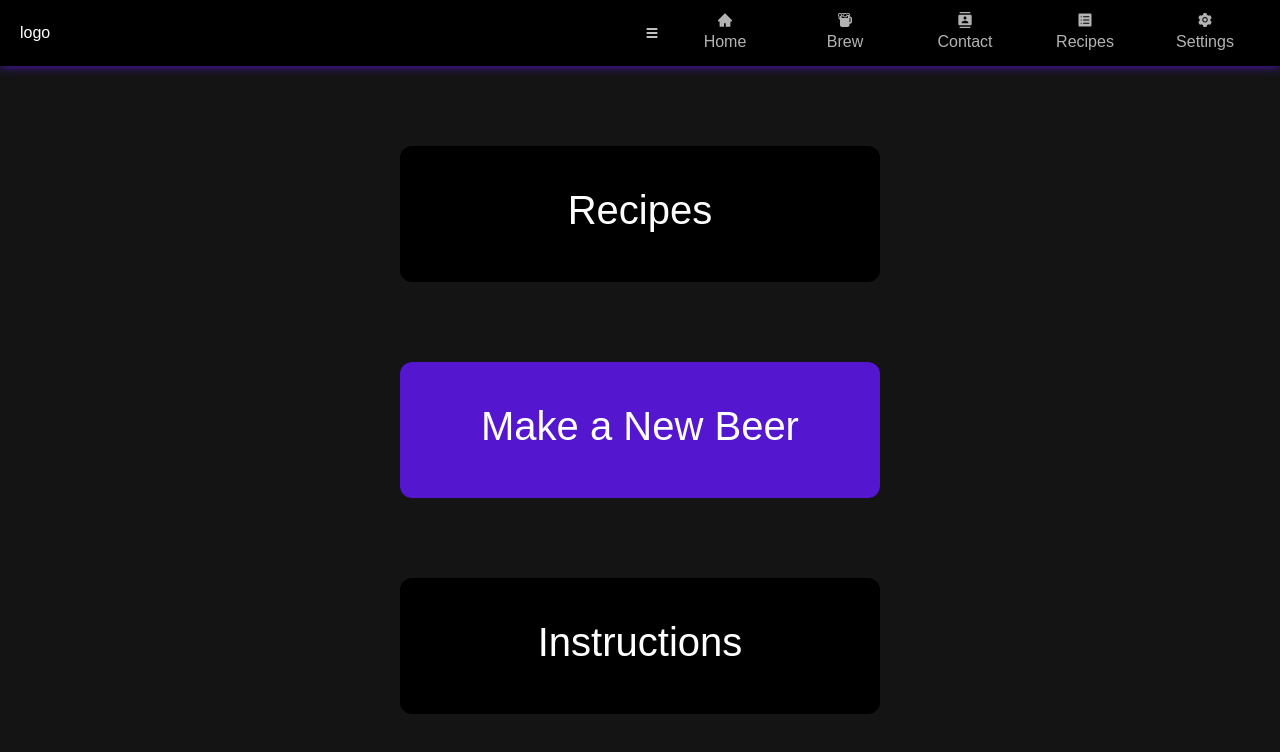
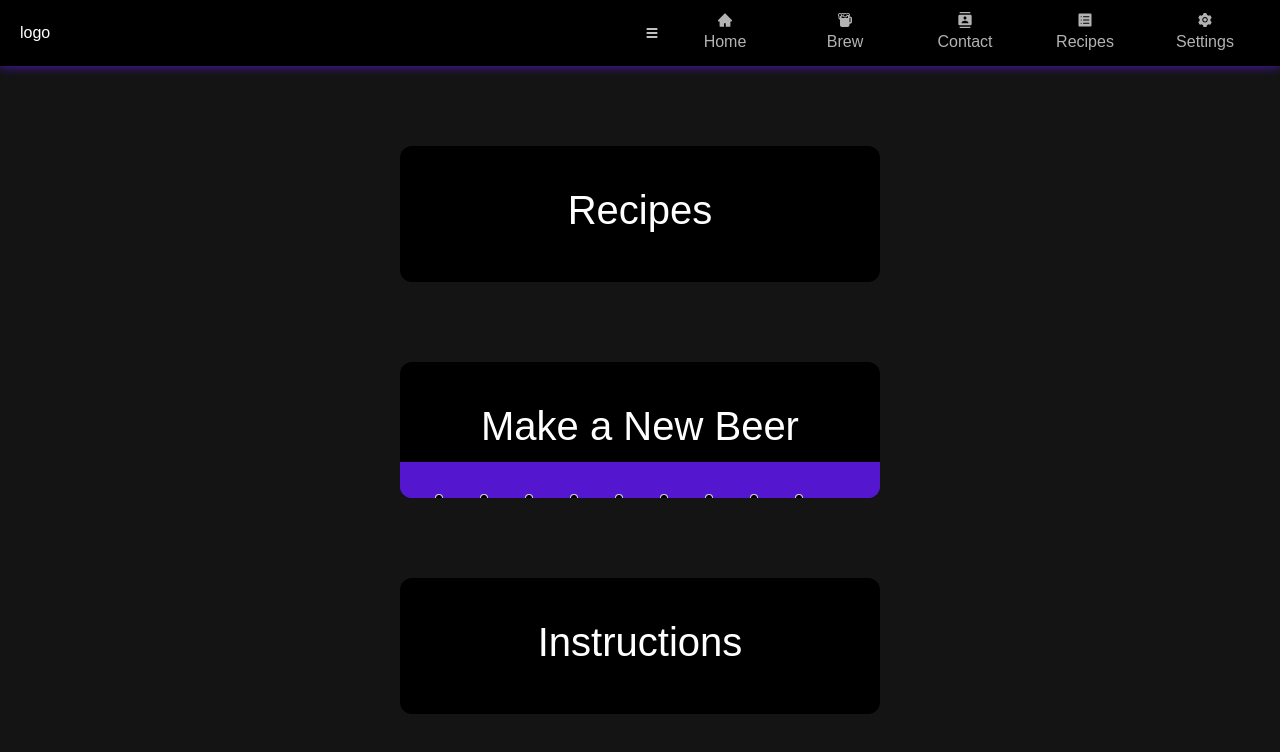
Before and after one commit to Francescostefan1998/beerbuzz-frontend, a React (Create React App) app: page /home in a window 1280 px wide. Shown: the top 752 px of the page. Built offline with nearby package versions, Linux system fonts and the light colour scheme; the HTML template or start-up script is replaced by a standard one.

Commit message:
make  bubbling the  new beer
make  bubbling the  new beer

```diff
--- a/src/components/home/homePage/HomePage.jsx
+++ b/src/components/home/homePage/HomePage.jsx
@@ -2,6 +2,43 @@ import "./homePage.css";
 import NavBar from "../navBar/NavBar";
 
 const HomePage = () => {
+  let bubbles1 = [];
+  let bubbles2 = [];
+  let bubbles3 = [];
+  let bubbles4 = [];
+  let bubbles5 = [];
+  let bubbles6 = [];
+
+  for (let i = 0; i < 10; i++) {
+    bubbles1.push(
+      <div style={{ left: i * 45 + "px" }} key={i} className="bubble bubble1" />
+    );
+  }
+  for (let i = 0; i < 8; i++) {
+    bubbles2.push(
+      <div style={{ left: i * 77 + "px" }} key={i} className="bubble bubble2" />
+    );
+  }
+  for (let i = 0; i < 12; i++) {
+    bubbles3.push(
+      <div style={{ left: i * 42 + "px" }} key={i} className="bubble bubble3" />
+    );
+  }
+  for (let i = 0; i < 8; i++) {
+    bubbles4.push(
+      <div style={{ left: i * 67 + "px" }} key={i} className="bubble bubble4" />
+    );
+  }
+  for (let i = 0; i < 10; i++) {
+    bubbles5.push(
+      <div style={{ left: i * 35 + "px" }} key={i} className="bubble bubble5" />
+    );
+  }
+  for (let i = 0; i < 12; i++) {
+    bubbles6.push(
+      <div style={{ left: i * 52 + "px" }} key={i} className="bubble bubble3" />
+    );
+  }
   return (
     <div className="homePage">
       <NavBar />
@@ -14,7 +51,18 @@ const HomePage = () => {
             <h1>Make a New Beer</h1>
           </div>
 
-          <div className="homePage-main-liquid"></div>
+          <div className="homePage-main-liquid">
+            <div className="homePage-main-liquid-baal1"></div>
+            <div className="homePage-main-liquid-baal2"></div>
+            <div className="homePage-main-liquid-baal3"></div>
+
+            {bubbles1}
+            {bubbles2}
+            {bubbles3}
+            {bubbles4}
+            {bubbles5}
+            {bubbles6}
+          </div>
         </div>
         <div className="homePage-main">
           <h1>Instructions</h1>
--- a/src/components/home/homePage/homePage.css
+++ b/src/components/home/homePage/homePage.css
@@ -26,11 +26,11 @@
 .homePage-main-liquid {
   position: absolute;
   background-color: var(--main-secondary);
-  top: -2%;
   left: -2%;
   width: 104%;
   height: 104%;
   z-index: 0;
+  animation: animateLiquid 25s linear infinite;
 }
 
 .homePage-main-title {
@@ -41,3 +41,98 @@
   height: 100%;
   z-index: 1;
 }
+
+.bubble {
+  width: 2px;
+  height: 2px;
+  background-color: var(--background-black);
+  border-radius: 50%;
+  border: 1px solid white;
+  position: absolute;
+  animation: animateBubble 5s linear infinite;
+}
+.bubble1 {
+  animation-delay: 2.5s;
+  animation-duration: 3.5s;
+}
+.bubble2 {
+  animation-delay: 1.4s;
+  animation-duration: 1.2s;
+}
+.bubble3 {
+  animation-delay: 1s;
+  animation-duration: 2s;
+}
+.bubble4 {
+  animation-delay: 0.2s;
+  animation-duration: 2s;
+}
+.bubble5 {
+  animation-delay: 0s;
+  animation-duration: 2.5s;
+}
+.bubble6 {
+  animation-delay: 2s;
+  animation-duration: 1.5s;
+}
+.homePage-main-liquid-baal1 {
+  width: 300px;
+  height: 30px;
+  border-radius: 50%;
+  animation: animateBall 3s linear infinite;
+  background-color: var(--main-secondary);
+  position: absolute;
+  bottom: 100px;
+  z-index: 0;
+}
+.homePage-main-liquid-baal2 {
+  position: absolute;
+  animation: animateBall 3s linear infinite;
+  width: 300px;
+  height: 30px;
+  z-index: 0;
+  bottom: 100px;
+  margin-left: 220px;
+  border-radius: 50%;
+  background-color: var(--main-secondary);
+}
+.homePage-main-liquid-baal3 {
+  position: absolute;
+  animation: animateBall 3s linear infinite;
+  width: 300px;
+  height: 30px;
+  z-index: 0;
+  bottom: 100px;
+  margin-left: -220px;
+  border-radius: 50%;
+  background-color: var(--main-secondary);
+}
+@keyframes animateBubble {
+  0% {
+    bottom: 0px;
+    width: 2px;
+    height: 2px;
+  }
+  100% {
+    bottom: 120px;
+    width: 8px;
+    height: 8px;
+  }
+}
+
+@keyframes animateLiquid {
+  0% {
+    bottom: -135px;
+  }
+  100% {
+    bottom: 0px;
+  }
+}
+@keyframes animateBall {
+  0% {
+    left: -65px;
+  }
+  100% {
+    left: 198px;
+  }
+}
```
